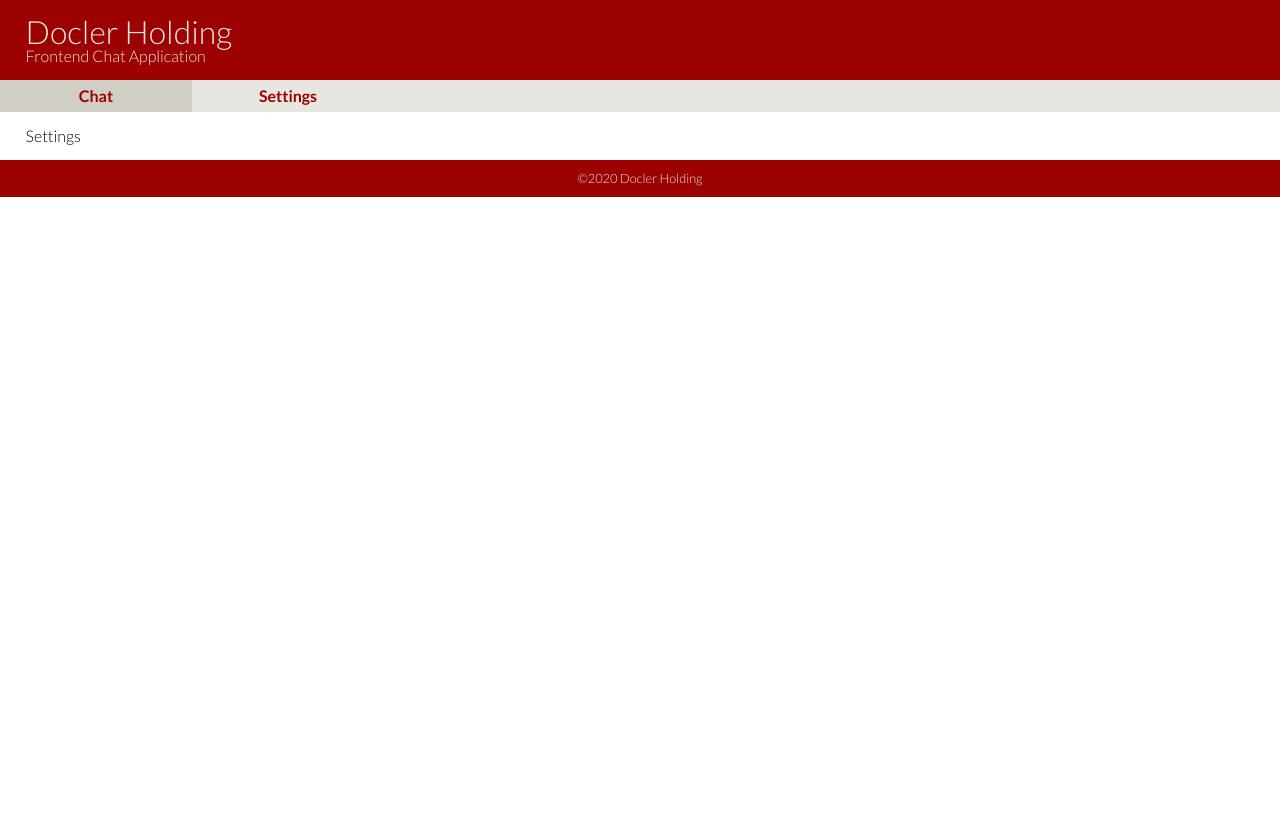
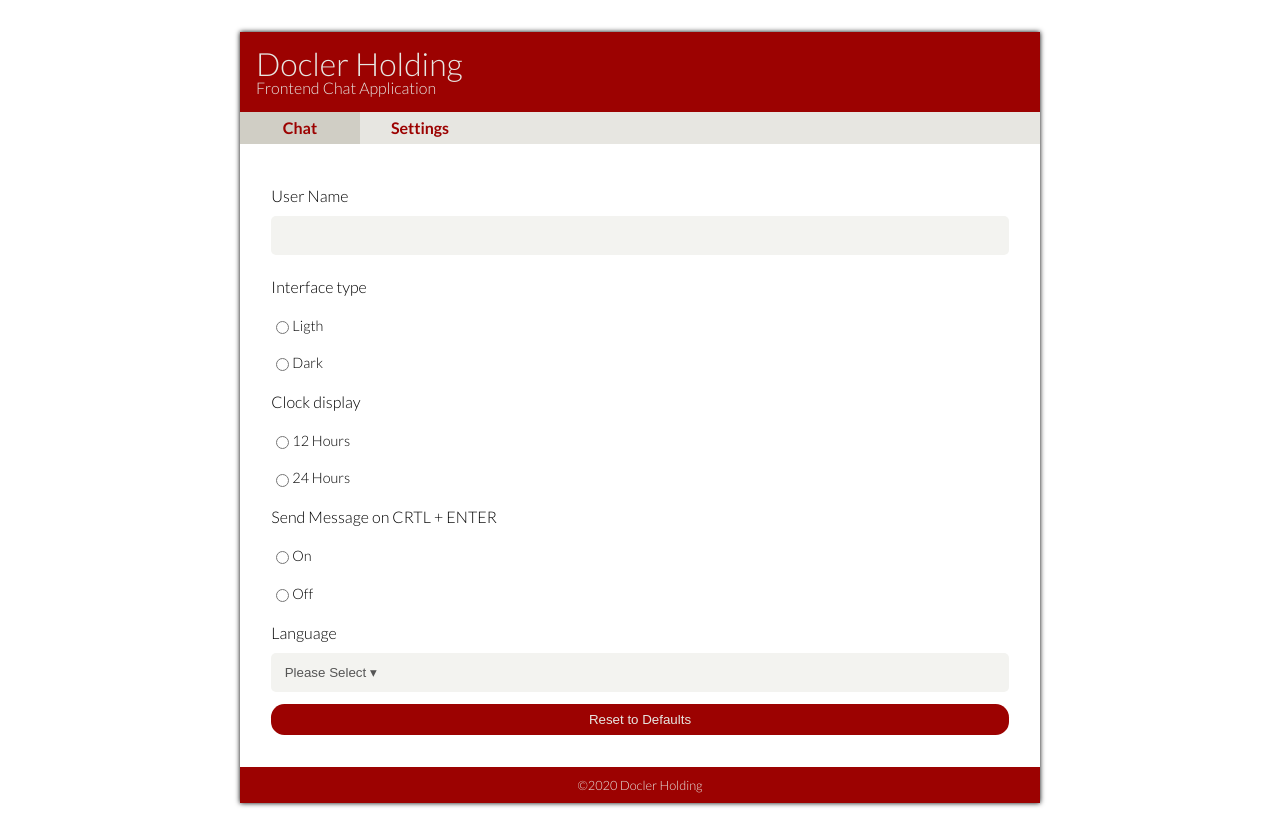
Before and after one commit to ronymateo2/doclerholdchat, a React (Create React App) app: page /settings in a window 1280 px wide. Before the commit the page ends 800 px from the top, so only its background shows below. Built offline with nearby package versions, Linux system fonts and the light colour scheme.

Commit message:
feat(css): complete css

```diff
--- a/src/app/page/Chat.tsx
+++ b/src/app/page/Chat.tsx
@@ -38,7 +38,7 @@ export default function Chat() {
                 </div>
             </section>
             <form id="chat">
-                <input type="text"></input>
+                <input placeholder="Enter Message..." type="text"></input>
                 <button className="button">
                     <i className="fas fa-paper-plane fa-2x"></i>
                 </button>
--- a/src/app/page/Settings.tsx
+++ b/src/app/page/Settings.tsx
@@ -1,5 +1,29 @@
 import React from 'react'
 
-export default function Settings(){
-    return (<div>Settings</div>)
+export default function Settings() {
+    return (
+        <form id="settings">
+            <label className="top">User Name
+                 <input type="text" name="fname"></input>
+            </label>
+            <h2>Interface type</h2>
+            <label className="sbs radio"><input type="radio" value="ligth" name="infterfaceType" />Ligth</label>
+            <label className="sbs radio"><input type="radio" value="ligth" name="infterfaceType" />Dark</label>
+            <h2>Clock display</h2>
+            <label className="sbs radio"> <input type="radio" value="12" name="clockDisplay" />12 Hours</label>
+            <label className="sbs radio"> <input type="radio" value="24" name="clockDisplay" />24 Hours</label>
+            <h2> Send Message on CRTL + ENTER</h2>
+            <label className="sbs radio"> <input type="radio" value="on" name="sendMessage" />On</label>
+            <label className="sbs radio"> <input type="radio" value="off" name="sendMessage" />Off</label>
+            <label className="top">
+                Language
+                    <select>
+                    <option value=""> Please Select &#9662;</option>
+                    <option value="EN">EN</option>
+                    <option value="ES">ES</option>
+                </select>
+            </label>
+            <input className="submitBtn" type="submit" value="Reset to Defaults"></input>
+        </form>
+    )
 }
--- a/src/sass/_large.scss
+++ b/src/sass/_large.scss
@@ -0,0 +1,3 @@
+div#wrapper {
+    margin: 2rem auto;
+}
--- a/src/sass/_medium.scss
+++ b/src/sass/_medium.scss
@@ -0,0 +1,5 @@
+div#wrapper {
+    max-width: 800px;
+    box-shadow: 0 0 5px #000000;
+    background-color: white;
+}
--- a/src/sass/_small-default.scss
+++ b/src/sass/_small-default.scss
@@ -61,6 +61,7 @@ main {
 
   /* Chat */
   .chat {
+    margin: 1rem $gutter;
     .messages {
       display: flex;
       flex-direction: column;
@@ -93,6 +94,88 @@ main {
         }
       }
     }
+
+    form#chat {
+      input {
+        color: $fontColor;
+        padding: 0.75rem 1em;
+        margin-top: 0.1rem;
+        border: none;
+        border-radius: 5px;
+        background-color: scale-color($secondaryColor, $lightness: 50%);
+        -webkit-appearance: none;
+        -moz-appearance: none;
+        width: calc(100% - 44px);
+      }
+      input::placeholder{
+        font-size: $captionFontSize;
+
+      }
+      input:focus {
+        outline: none;
+        box-shadow: 0 0 10px #000000;
+      }
+      .button {
+        cursor: pointer;
+        border: none;
+        background-color: transparent;
+        height: 40px;
+        width: 40px;
+        margin: auto;
+      }
+    }
+  }
+
+  form#settings{
+    margin: 1rem $gutter;
+    // max-width: 25rem;
+    label.top{
+      font-size: $defaultFont;
+      display: block;
+      padding: .75em 0;
+      input, select{
+        width: 100%;
+        font-size: $defaultFont;
+        color: $fontColor;
+        padding: .75rem 1em;
+        margin-top: 0.75rem;
+        border: none;
+        border-radius: 5px;
+        background-color: scale-color($secondaryColor, $lightness: 50%);
+        -webkit-appearance: none;
+				-moz-appearance: none;
+      }
+      input:focus {box-shadow: 1px 1px 4px rgba(0,0,0,0.5)  inset;}
+			input:required {border: 1px solid red;}
+      input:required:valid {border-color: $primaryColor;}
+    }
+
+    h2{
+      font-size: $defaultFont;
+      display: block;
+      padding: .75em 0;
+      font-weight: $normalWeight;
+    }
+
+    label.sbs.radio{
+      display: flex;
+      align-items: center;
+      font-size: $secondaryFontSize;
+      padding: .75em 0;
+    }
+
+
+    input.submitBtn {
+      -webkit-appearance: none; /*remove the Safari mobile default styling*/
+      -moz-appearance: none; /*remove the Firefox mobile default styling*/
+      border: none;
+      background-color: $primaryColor;
+      color:$secondaryColor;
+      font-weight: $normalWeight;
+      border-radius: 1em;
+      padding: 0.5rem .75rem;
+      width: 100%;
+    }
   }
 }
 
```
